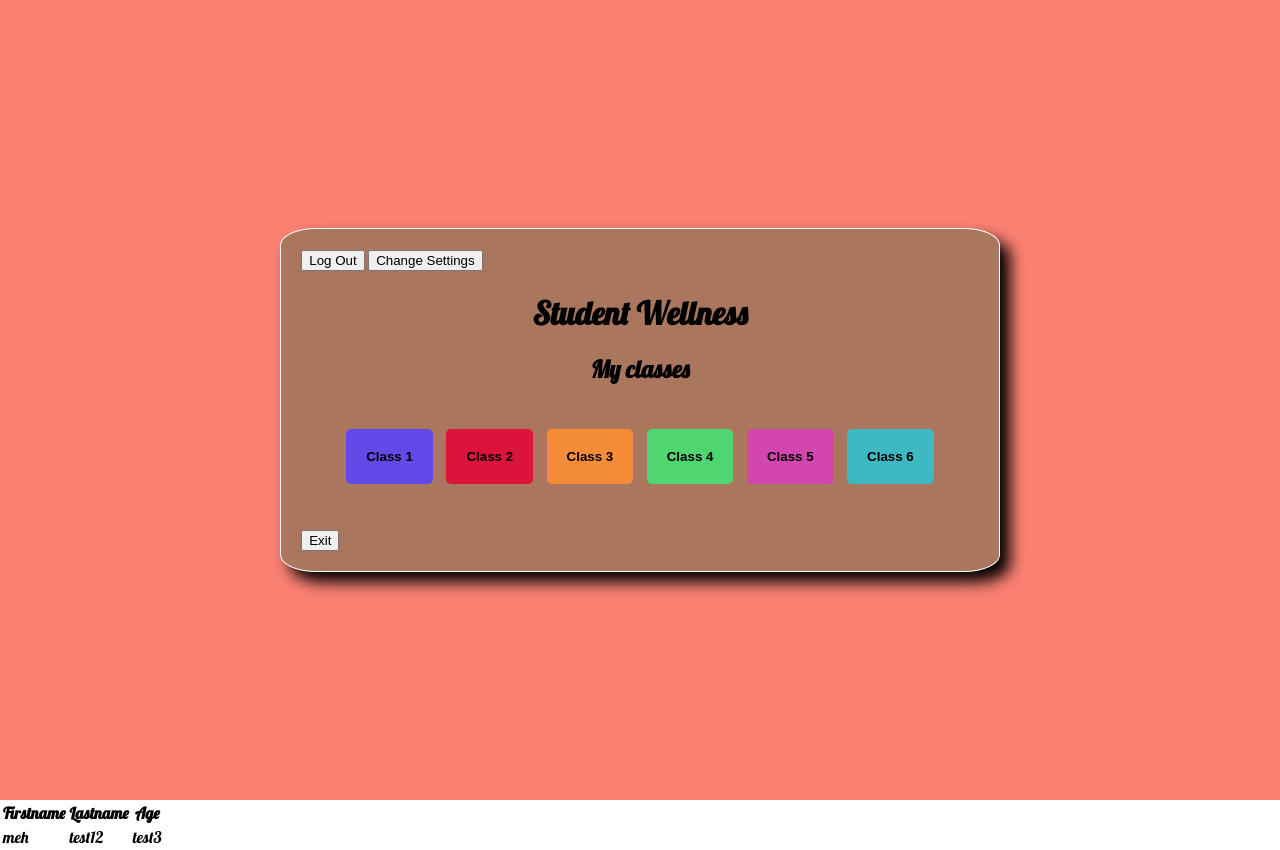
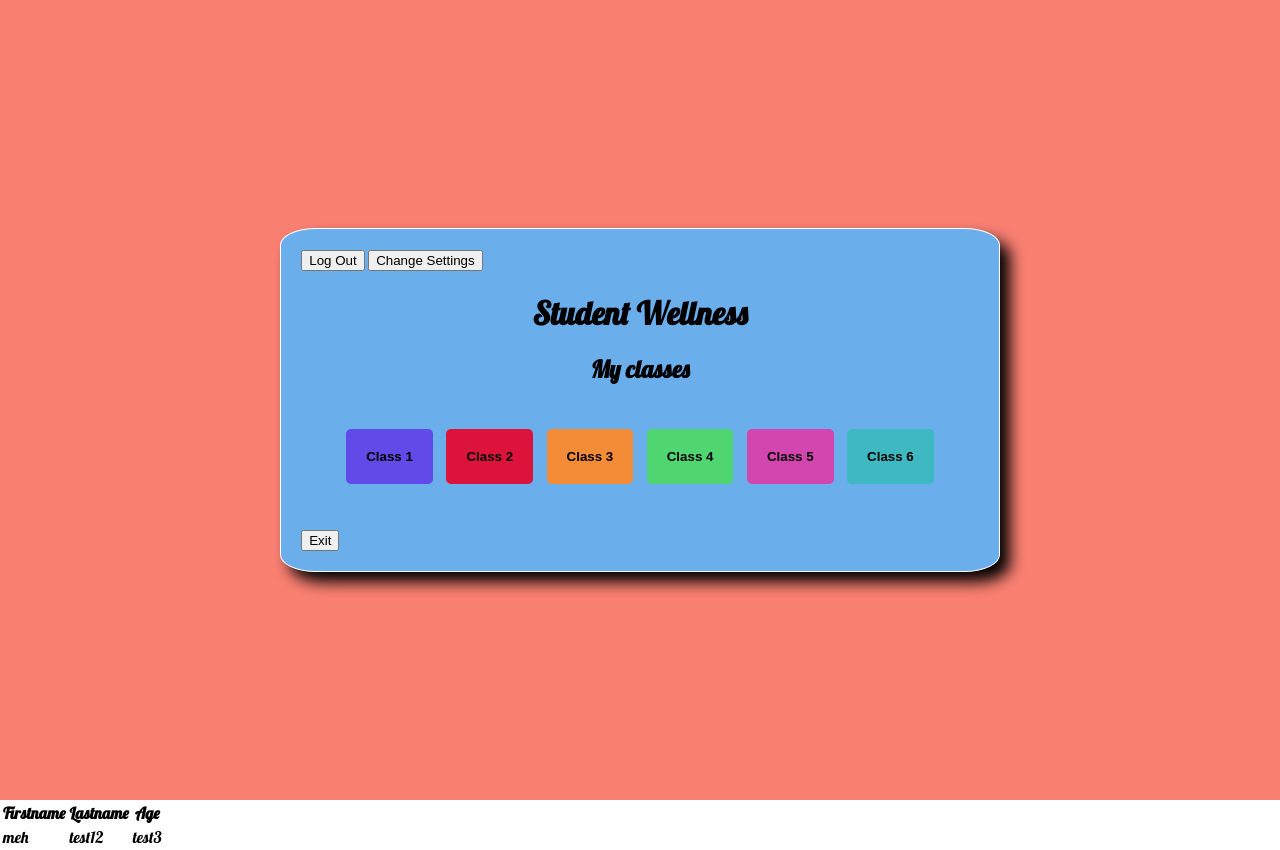
Before and after one commit to jbreemes/Bitproject, a PHP site: page /teacherClassView.html in a window 1280 px wide. Run offline with PHP 8.4, Linux system fonts and the light colour scheme; some libraries are stand-ins or nearby versions.

Commit message:
changed teacher background color to blue

```diff
--- a/Teacher/teacherView.css
+++ b/Teacher/teacherView.css
@@ -64,7 +64,7 @@ h2 {
   padding: 20px;
   border-radius: 5%;
   box-shadow: 10px 10px 15px black;
-  background-color: rgb(170, 118, 94);
+  background-color: rgb(107, 174, 236);
 }
 
 /* BUTTONS */
```
